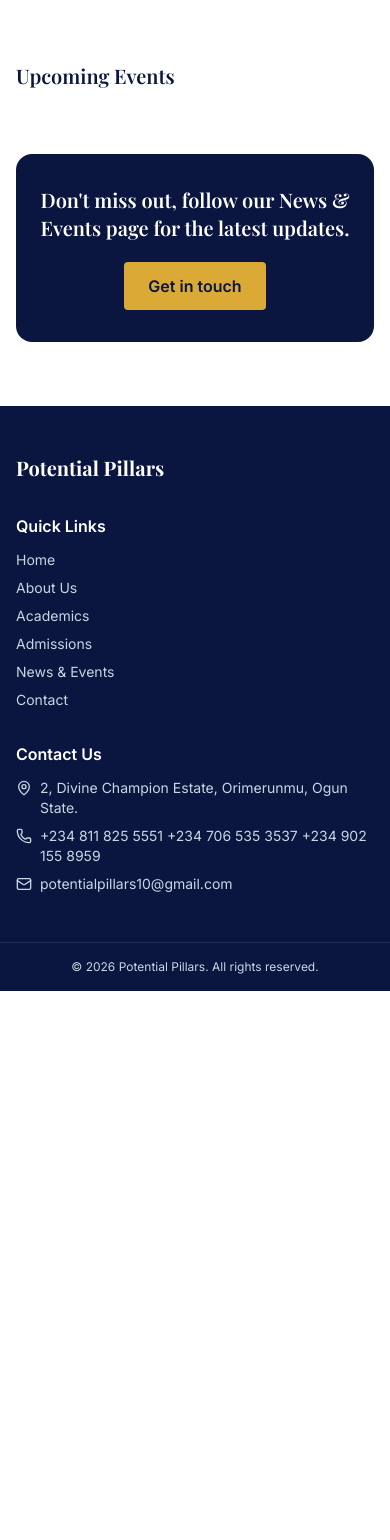
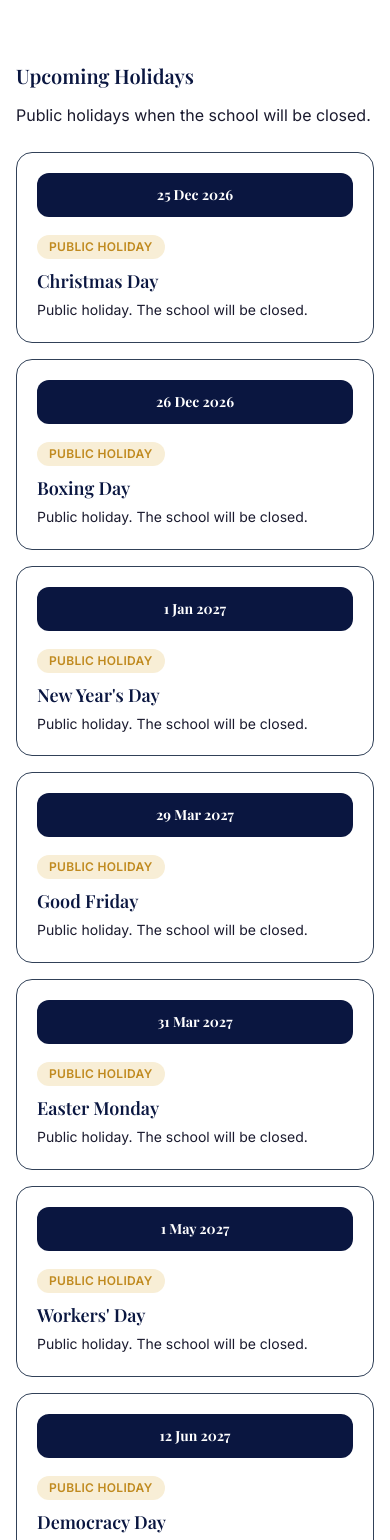
Before and after one commit to Deorum-1/Potential-Pillars, a React (Vite) app in the folder potential-pillars/: page /news in a window 390 px wide. Shown: the part 1888-3428 px from the top of the page. Before the commit the page ends 2879 px from the top, so only its background shows below. Built offline with nearby package versions, Linux system fonts and the light colour scheme.

Commit message:
Files Updated

```diff
--- a/potential-pillars/src/components/Footer.jsx
+++ b/potential-pillars/src/components/Footer.jsx
@@ -8,7 +8,7 @@ export default function Footer() {
       <div className="mx-auto grid max-w-6xl gap-8 px-4 py-12 md:grid-cols-3">
         <div>
           <h3 className="font-display text-xl font-bold text-white">{siteConfig.name}</h3>
-          {/* <p className="mt-2 text-sm">{siteConfig.tagline}</p> */}
+          <p className="mt-2 text-sm">{siteConfig.tagline}</p>
         </div>
         <div>
           <h4 className="font-semibold text-white">Quick Links</h4>
--- a/potential-pillars/src/pages/Admissions.jsx
+++ b/potential-pillars/src/pages/Admissions.jsx
@@ -181,10 +181,10 @@ export default function Admissions() {
           <div>
             <p className="font-display text-lg text-gold-500">Phone</p>
             <a
-              href="tel:+2348000000000"
+              href="tel:+234 811 182 5551"
               className="mt-1 block font-sans text-base hover:underline"
             >
-              +234 811 182 5551 <br/> +234 706 535 3537
+              +234 811 182 5551 <br/> +234 706 535 3537 <br/> +234 902 155 8959
             </a>
           </div>
 
@@ -214,7 +214,7 @@ export default function Admissions() {
             Call Us Now
           </a>
           <a
-            href="https://wa.me/2347025364239?text=Hello%2C%20I%20would%20like%20to%20enquire%20about%20admission%20at%20Potential%20Pillars%20School."
+            href="https://wa.me/2348111825551?text=Hello%2C%20I%20would%20like%20to%20enquire%20about%20admission%20at%20Potential%20Pillars%20School."
             className="inline-flex items-center justify-center rounded-lg border border-white/40 px-6 py-3 font-sans text-base font-medium text-white transition hover:bg-white/10"
           >
             Send an message on whatsapp
--- a/potential-pillars/src/pages/Contact.jsx
+++ b/potential-pillars/src/pages/Contact.jsx
@@ -1,4 +1,6 @@
 import { useState } from "react";
+
+const WHATSAPP_NUMBER = "2348111825551";
 
 const initialFormData = {
   name: "",
@@ -18,89 +20,45 @@ const subjectOptions = [
 
 export default function ContactForm() {
   const [formData, setFormData] = useState(initialFormData);
-  const [isSubmitting, setIsSubmitting] = useState(false);
-  const [isSubmitted, setIsSubmitted] = useState(false);
-  const [error, setError] = useState("");
 
   const handleChange = (e) => {
     const { name, value } = e.target;
     setFormData((prev) => ({ ...prev, [name]: value }));
   };
 
-  const handleSubmit = async (e) => {
+  const handleSubmit = (e) => {
     e.preventDefault();
-    setIsSubmitting(true);
-    setError("");
 
-    try {
-      const res = await fetch("https://formspree.io/f/YOUR_FORM_ID", {
-        method: "POST",
-        headers: {
-          "Content-Type": "application/json",
-          Accept: "application/json",
-        },
-        body: JSON.stringify({
-          name: formData.name,
-          email: formData.email,
-          phone: formData.phone,
-          subject: formData.subject,
-          message: formData.message,
-        }),
-      });
+    const text = [
+      "Hello Potential Pillars School,",
+      "",
+      `Name: ${formData.name}`,
+      `Email: ${formData.email}`,
+      `Phone: ${formData.phone}`,
+      `Subject: ${formData.subject}`,
+      "",
+      "Message:",
+      formData.message,
+    ].join("\n");
 
-      if (!res.ok) throw new Error("Failed to send");
-
-      setIsSubmitted(true);
-      setFormData(initialFormData);
-    } catch (err) {
-      console.error("Formspree Error:", err);
-      setError(
-        "Failed to send message. Please try again or contact us directly."
-      );
-    } finally {
-      setIsSubmitting(false);
-    }
+    const url = `https://wa.me/${WHATSAPP_NUMBER}?text=${encodeURIComponent(text)}`;
+    window.open(url, "_blank");
   };
 
-  if (isSubmitted) {
   return (
-      <div className="rounded-2xl border border-navy-100 bg-cream p-8 text-center">
-        <h3 className="font-display text-2xl font-bold text-navy-900">
-          Message Sent!
-        </h3>
-        <p className="mt-3 font-sans text-base text-ink md:text-lg">
-          Thank you for contacting Potential Pillars School. We will get back
-          to you as soon as possible.
-        </p>
-        <button
-          onClick={() => setIsSubmitted(false)}
-          className="mt-6 rounded-lg bg-navy-900 px-6 py-2.5 font-sans text-sm font-medium text-white hover:bg-navy-800"
-        >
-          Send another message
-        </button>
-      </div>
-    );
-  }
-
-  return (
+    <section className="mx-auto max-w-6xl px-4 py-16">
       <form
         onSubmit={handleSubmit}
-      className="rounded-2xl border border-navy-100 bg-white p-6 shadow-sm md:p-8"
+        className="rounded-2xl bg-white p-6 shadow-sm md:p-8"
       >
         <div className="mb-6">
           <h2 className="font-display text-2xl font-bold text-navy-900 md:text-3xl">
             Send Us a Message
           </h2>
           <p className="mt-2 font-sans text-base text-ink">
-          Fill the form below and our team will respond shortly.
+            Fill the form below and continue on WhatsApp.
           </p>
         </div>
-
-      {error && (
-        <div className="mb-5 rounded-lg bg-red-50 px-4 py-3 text-sm text-red-700">
-          {error}
-        </div>
-      )}
 
         <div className="grid grid-cols-1 gap-5 md:grid-cols-2">
           <div className="md:col-span-2">
@@ -187,12 +145,12 @@ export default function ContactForm() {
         <div className="mt-8">
           <button
             type="submit"
-          disabled={isSubmitting}
-          className="w-full rounded-lg bg-navy-900 px-6 py-3 font-sans text-base font-medium text-white transition hover:bg-navy-800 disabled:cursor-not-allowed disabled:opacity-60 md:w-auto"
+            className="w-full rounded-lg bg-navy-900 px-6 py-3 font-sans text-base font-medium text-white transition hover:bg-navy-800 md:w-auto"
           >
-          {isSubmitting ? "Sending..." : "Send Message On Whatsapp"}
+            Send Message On WhatsApp
           </button>
         </div>
       </form>
+    </section>
   );
 }
--- a/potential-pillars/src/pages/News.jsx
+++ b/potential-pillars/src/pages/News.jsx
@@ -10,21 +10,72 @@ export default function NewsEvents() {
       description:
         "Pupils visited Murtala Muhammed International Airport, Lagos, for a hands-on learning experience about travel, aviation, and careers in the aviation industry.",
       tag: "Excursion",
-      image: `${heroImg}`,
+      image: heroImg,
     },
     {
       title: "Christmas Carol Service",
       description:
         "Join us for a joyful evening of carols, nativity, and festive performances by our pupils. Parents, guardians, and friends of the school are warmly invited.",
       tag: "School Event",
-      image: `${carolImg}`,
+      image: carolImg,
     },
     {
       title: "End of Term Prize Giving",
       description:
         "We celebrate excellence as outstanding pupils are honoured for academic achievement, character, and leadership. Parents are invited to share in this special moment.",
       tag: "Celebration",
-      image: `${prizeImg}`,
+      image: prizeImg,
+    },
+  ];
+
+  const upcomingEvents = [
+    {
+      date: "25 Dec 2026",
+      title: "Christmas Day",
+      description: "Public holiday. The school will be closed.",
+      tag: "Public Holiday",
+    },
+    {
+      date: "26 Dec 2026",
+      title: "Boxing Day",
+      description: "Public holiday. The school will be closed.",
+      tag: "Public Holiday",
+    },
+    {
+      date: "1 Jan 2027",
+      title: "New Year's Day",
+      description: "Public holiday. The school will be closed.",
+      tag: "Public Holiday",
+    },
+    {
+      date: "29 Mar 2027",
+      title: "Good Friday",
+      description: "Public holiday. The school will be closed.",
+      tag: "Public Holiday",
+    },
+    {
+      date: "31 Mar 2027",
+      title: "Easter Monday",
+      description: "Public holiday. The school will be closed.",
+      tag: "Public Holiday",
+    },
+    {
+      date: "1 May 2027",
+      title: "Workers' Day",
+      description: "Public holiday. The school will be closed.",
+      tag: "Public Holiday",
+    },
+    {
+      date: "12 Jun 2027",
+      title: "Democracy Day",
+      description: "Public holiday. The school will be closed.",
+      tag: "Public Holiday",
+    },
+    {
+      date: "1 Oct 2027",
+      title: "Independence Day",
+      description: "Public holiday. The school will be closed.",
+      tag: "Public Holiday",
     },
   ];
 
@@ -46,7 +97,7 @@ export default function NewsEvents() {
         </div>
       </section>
 
-      {/* Events */}
+      {/* Past / recent events */}
       <section className="mx-auto max-w-6xl px-4 py-16">
         <h2 className="font-display text-xl text-navy-900 md:text-2xl">
           Events
@@ -86,11 +137,40 @@ export default function NewsEvents() {
         </div>
       </section>
 
+      {/* Upcoming public holidays */}
       <section className="mx-auto max-w-6xl px-4 pb-16">
-          <h2 className="font-display text-xl text-navy-900 md:text-2xl">
-          Upcoming Events
+        <h2 className="font-display text-xl text-navy-900 md:text-2xl">
+          Upcoming Holidays
         </h2>
-          </section>
+        <p className="mt-3 font-sans text-base leading-relaxed text-ink md:text-lg">
+          Public holidays when the school will be closed.
+        </p>
+
+        <div className="mt-6 space-y-4">
+          {upcomingEvents.map((event) => (
+            <div
+              key={event.title}
+              className="flex flex-col gap-4 rounded-2xl border border-navy-100 p-5 sm:flex-row sm:items-start"
+            >
+              <div className="shrink-0 rounded-xl bg-navy-900 px-4 py-3 text-center text-white sm:w-32">
+                <p className="font-display text-sm font-bold">{event.date}</p>
+              </div>
+
+              <div>
+                <span className="inline-block rounded-full bg-gold-500/20 px-3 py-1 text-xs font-semibold uppercase tracking-wide text-gold-600">
+                  {event.tag}
+                </span>
+                <h3 className="mt-2 font-display text-lg text-navy-900">
+                  {event.title}
+                </h3>
+                <p className="mt-1 font-sans text-sm leading-relaxed text-ink md:text-base">
+                  {event.description}
+                </p>
+              </div>
+            </div>
+          ))}
+        </div>
+      </section>
 
       {/* CTA */}
       <section className="mx-auto max-w-6xl px-4 pb-16">
```
Lines whose indentation alone changed are shown as unchanged.
